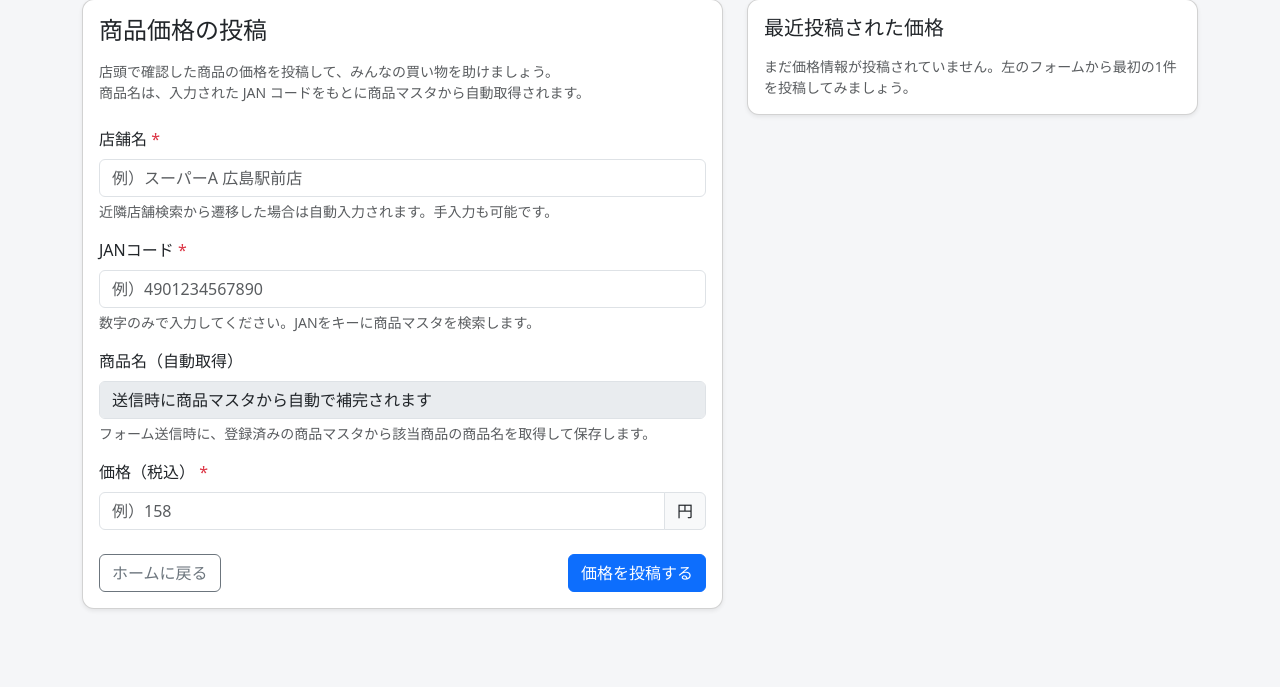
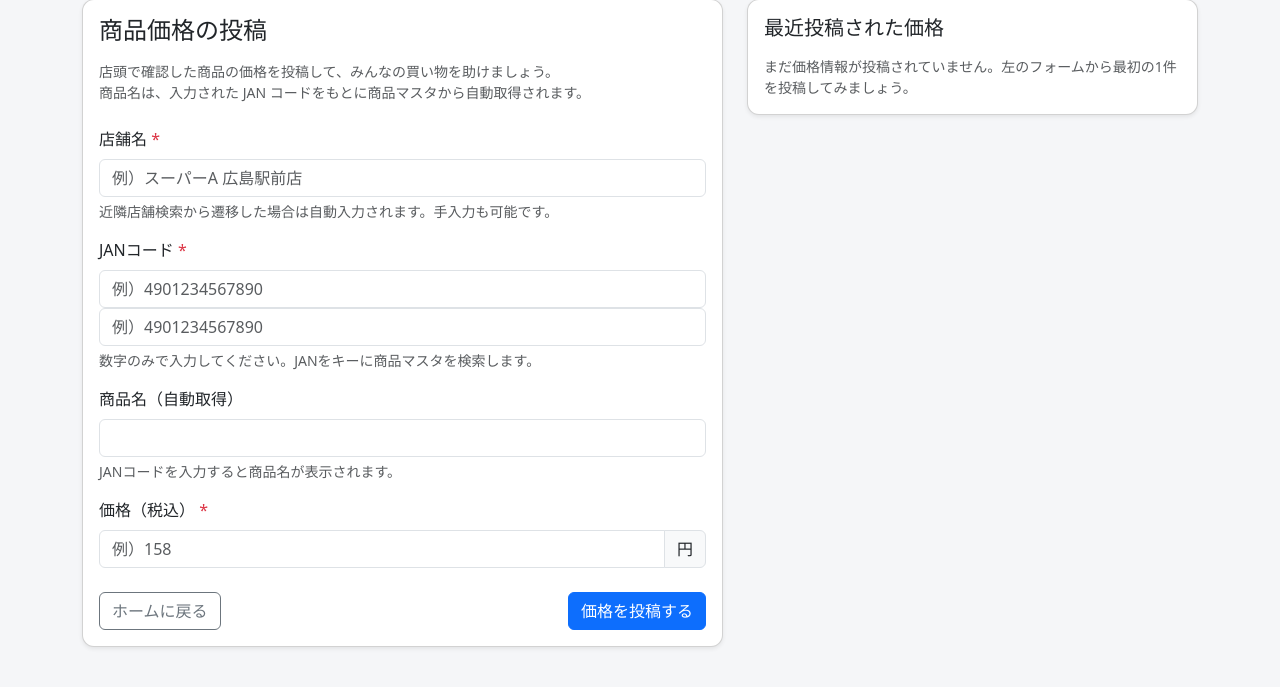
Before and after one commit to kageti/sotuken, a Flask app: page /price/post in a window 1280 px wide. Shown: the part 98-785 px from the top of the page. Run offline with Flask 3, Linux system fonts and the light colour scheme; the visitor is signed in with stand-in values (Sample User, id 1); data that the repository does not hold is empty; some libraries are stand-ins or nearby versions.

Commit message:
cleanup caches and update price post

```diff
--- a/dao/product_prices_dao.py
+++ b/dao/product_prices_dao.py
@@ -7,6 +7,10 @@ from typing import List, Optional, Any, Dict
 from contextlib import closing
 
 from db import get_connection
+
+@staticmethod
+def insert(**kwargs):
+    return ProductPricesDAO.add_post(**kwargs)
 
 
 @dataclass
--- a/templates/price_post.html
+++ b/templates/price_post.html
@@ -114,6 +114,15 @@
                   placeholder="例）4901234567890"
                   required
                 >
+                <input
+  type="text"
+  class="form-control"
+  id="jan"
+  name="jan"
+  placeholder="例）4901234567890"
+  required
+>
+
                 <div class="form-text">
                   数字のみで入力してください。JANをキーに商品マスタを検索します。
                 </div>
@@ -125,13 +134,15 @@
   <input
     type="text"
     class="form-control"
-                  value="送信時に商品マスタから自動で補完されます"
-                  disabled
+    id="product_name_preview"
+    value=""
+    readonly
   >
-                <div class="form-text">
-                  フォーム送信時に、登録済みの商品マスタから該当商品の商品名を取得して保存します。
+  <div class="form-text" id="product_name_help">
+    JANコードを入力すると商品名が表示されます。
   </div>
 </div>
+
 
               <!-- 価格 -->
               <div class="mb-4">
@@ -265,5 +276,72 @@
     });
   })();
   </script>
+<script>
+  (() => {
+    const janInput = document.getElementById("jan");
+    const preview = document.getElementById("product_name_preview");
+    const help = document.getElementById("product_name_help");
+
+    if (!janInput || !preview) return;
+
+    let timer = null;
+    let lastJan = "";
+
+    function setPreview(text, state) {
+      preview.value = text || "";
+      if (help) help.textContent = state || "";
+    }
+
+    janInput.addEventListener("input", () => {
+      const jan = (janInput.value || "").trim();
+
+      // 初期化
+      if (jan.length === 0) {
+        lastJan = "";
+        setPreview("", "JANコードを入力すると商品名が表示されます。");
+        return;
+      }
+
+      // 数字以外が混ざったら表示だけ注意（送信時のバリデーションは別でOK）
+      if (!/^\d+$/.test(jan)) {
+        lastJan = jan;
+        setPreview("", "JANコードは数字のみで入力してください。");
+        return;
+      }
+
+      // 短すぎる間は叩かない（13桁想定なら 13 でもOK）
+      if (jan.length < 8) {
+        lastJan = jan;
+        setPreview("", "もう少し入力すると商品名を検索します…");
+        return;
+      }
+
+      // デバウンス
+      if (timer) clearTimeout(timer);
+      timer = setTimeout(async () => {
+        if (jan === lastJan) return;
+        lastJan = jan;
+
+        setPreview("", "商品名を検索中…");
+
+        try {
+          const res = await fetch(`/api/product_by_jan?jan=${encodeURIComponent(jan)}`);
+          const data = await res.json();
+
+          if (!res.ok || data.error) {
+            setPreview("", data.error || "商品が見つかりません。");
+            return;
+          }
+
+          setPreview(data.name || "", "商品マスタから取得しました。");
+        } catch (e) {
+          console.error(e);
+          setPreview("", "通信エラーで商品名を取得できませんでした。");
+        }
+      }, 250);
+    });
+  })();
+  </script>
+
 </body>
 </html>
```
Also changed, not shown: 1 other file. Lines whose indentation alone changed are shown as unchanged.
